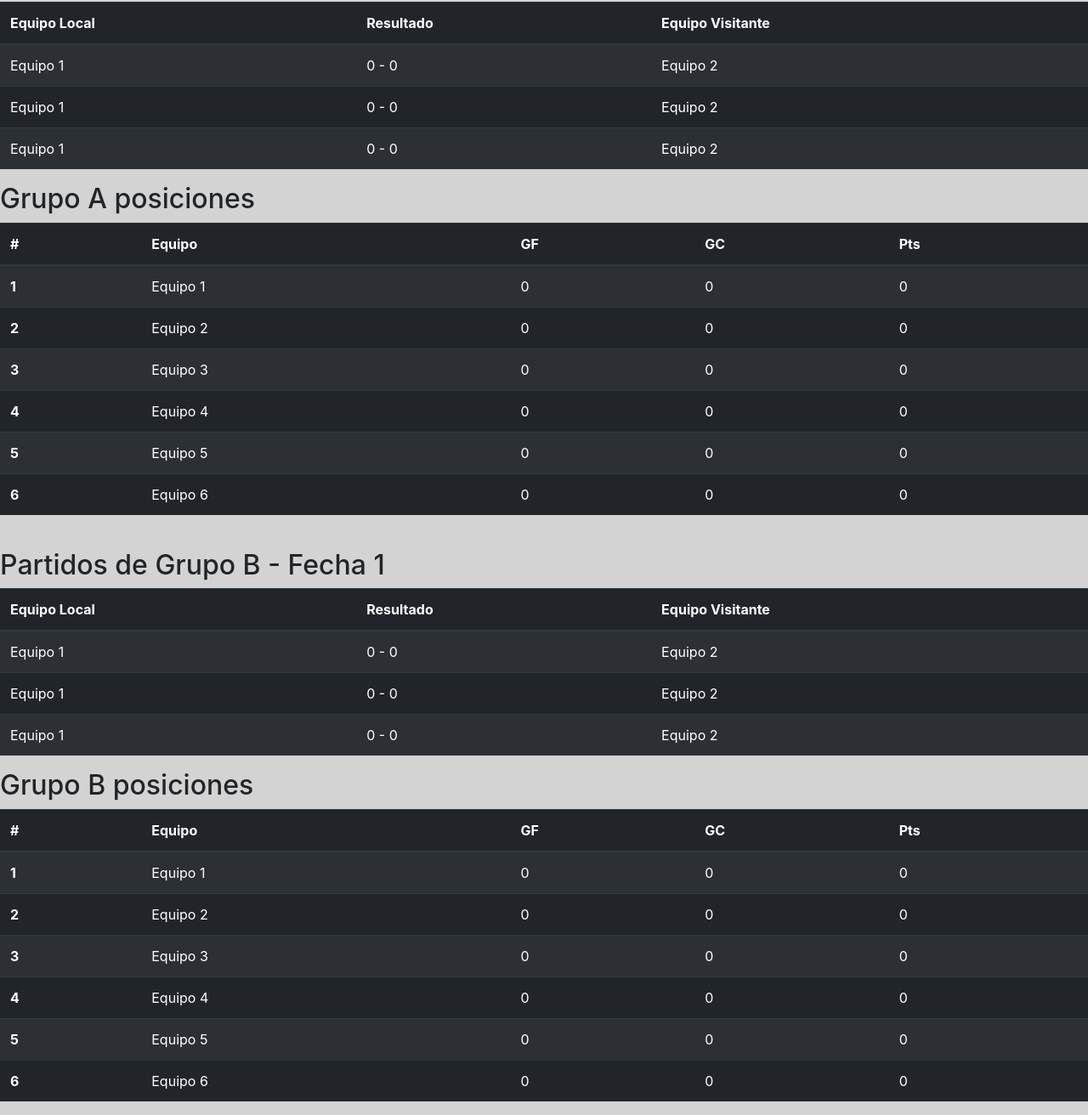
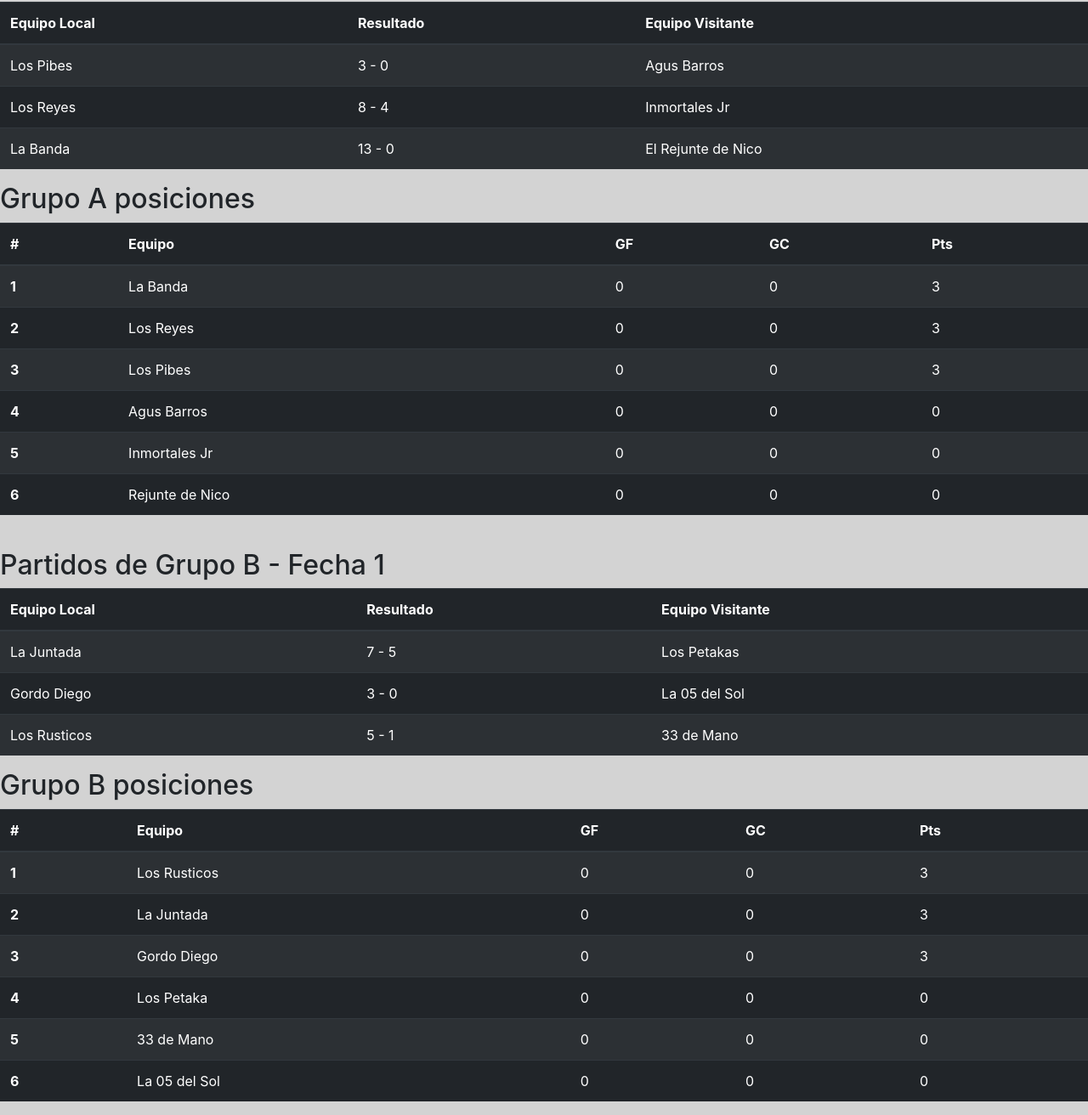
Before and after one commit to Gonzalo2504/Torneo, a plain HTML site: page index.html in a window 1280 px wide. Shown: the part 124-1436 px from the top of the page at 85% size. Drawn offline with nearby package versions, Linux system fonts and the light colour scheme.

Commit message:
se agregaron resultados

```diff
--- a/index.html
+++ b/index.html
@@ -4,7 +4,7 @@
     <meta charset="UTF-8">
     <meta name="viewport" content="width=device-width, initial-scale=1.0">
     <link rel="stylesheet" href="https://cdn.jsdelivr.net/npm/bootstrap@4.0.0/dist/css/bootstrap.min.css" integrity="sha384-Gn5384xqQ1aoWXA+058RXPxPg6fy4IWvTNh0E263XmFcJlSAwiGgFAW/dAiS6JXm" crossorigin="anonymous">
-    <title>Document</title>
+    <title>Resultados del Torneo</title>
     <style>
         body {
             background-color: #d3d3d3; /* Color gris para el fondo */
@@ -41,19 +41,19 @@
   </thead>
   <tbody>
     <tr>
-      <td>Equipo 1</td>
-      <td>0 - 0</td>
-      <td>Equipo 2</td>
+      <td>Los Pibes</td>
+      <td>3 - 0</td>
+      <td>Agus Barros</td>
     </tr>
     <tr>
-      <td>Equipo 1</td>
-      <td>0 - 0</td>
-      <td>Equipo 2</td>
+      <td>Los Reyes</td>
+      <td>8 - 4</td>
+      <td>Inmortales Jr</td>
     </tr>
     <tr>
-      <td>Equipo 1</td>
-      <td>0 - 0</td>
-      <td>Equipo 2</td>
+      <td>La Banda</td>
+      <td>13 - 0</td>
+      <td>El Rejunte de Nico</td>
     </tr>
   </tbody>
 </table>
@@ -73,42 +73,42 @@
       <tbody>
         <tr>
           <th scope="row">1</th>
-          <td>Equipo 1</td>
+          <td>La Banda</td>
           <td>0</td>
           <td>0</td>
-          <td>0</td>
+          <td>3</td>
         </tr>
         <tr>
           <th scope="row">2</th>
-          <td>Equipo 2</td>
+          <td>Los Reyes</td>
           <td>0</td>
           <td>0</td>
-          <td>0</td>
+          <td>3</td>
         </tr>
         <tr>
           <th scope="row">3</th>
-          <td>Equipo 3</td>
+          <td>Los Pibes</td>
           <td>0</td>
           <td>0</td>
-          <td>0</td>
+          <td>3</td>
         </tr>
         <tr>
           <th scope="row">4</th>
-          <td>Equipo 4</td>
+          <td>Agus Barros</td>
           <td>0</td>
           <td>0</td>
           <td>0</td>
         </tr>
         <tr>
           <th scope="row">5</th>
-          <td>Equipo 5</td>
+          <td>Inmortales Jr</td>
           <td>0</td>
           <td>0</td>
           <td>0</td>
         </tr>
         <tr>
           <th scope="row">6</th>
-          <td>Equipo 6</td>
+          <td>Rejunte de Nico</td>
           <td>0</td>
           <td>0</td>
           <td>0</td>
@@ -128,19 +128,19 @@
   </thead>
   <tbody>
     <tr>
-      <td>Equipo 1</td>
-      <td>0 - 0</td>
-      <td>Equipo 2</td>
+      <td>La Juntada</td>
+      <td>7 - 5</td>
+      <td>Los Petakas</td>
     </tr>
     <tr>
-      <td>Equipo 1</td>
-      <td>0 - 0</td>
-      <td>Equipo 2</td>
+      <td>Gordo Diego</td>
+      <td>3 - 0</td>
+      <td>La 05 del Sol</td>
     </tr>
     <tr>
-      <td>Equipo 1</td>
-      <td>0 - 0</td>
-      <td>Equipo 2</td>
+      <td>Los Rusticos</td>
+      <td>5 - 1</td>
+      <td>33 de Mano</td>
     </tr>
   </tbody>
 </table>
@@ -158,42 +158,42 @@
         <tbody>
           <tr>
             <th scope="row">1</th>
-            <td>Equipo 1</td>
+            <td>Los Rusticos</td>
             <td>0</td>
             <td>0</td>
-            <td>0</td>
+            <td>3</td>
           </tr>
           <tr>
             <th scope="row">2</th>
-            <td>Equipo 2</td>
+            <td>La Juntada</td>
             <td>0</td>
             <td>0</td>
-            <td>0</td>
+            <td>3</td>
           </tr>
           <tr>
             <th scope="row">3</th>
-            <td>Equipo 3</td>
+            <td>Gordo Diego</td>
             <td>0</td>
             <td>0</td>
-            <td>0</td>
+            <td>3</td>
           </tr>
           <tr>
             <th scope="row">4</th>
-            <td>Equipo 4</td>
+            <td>Los Petaka</td>
             <td>0</td>
             <td>0</td>
             <td>0</td>
           </tr>
           <tr>
             <th scope="row">5</th>
-            <td>Equipo 5</td>
+            <td>33 de Mano</td>
             <td>0</td>
             <td>0</td>
             <td>0</td>
           </tr>
           <tr>
             <th scope="row">6</th>
-            <td>Equipo 6</td>
+            <td>La 05 del Sol</td>
             <td>0</td>
             <td>0</td>
             <td>0</td>
```
